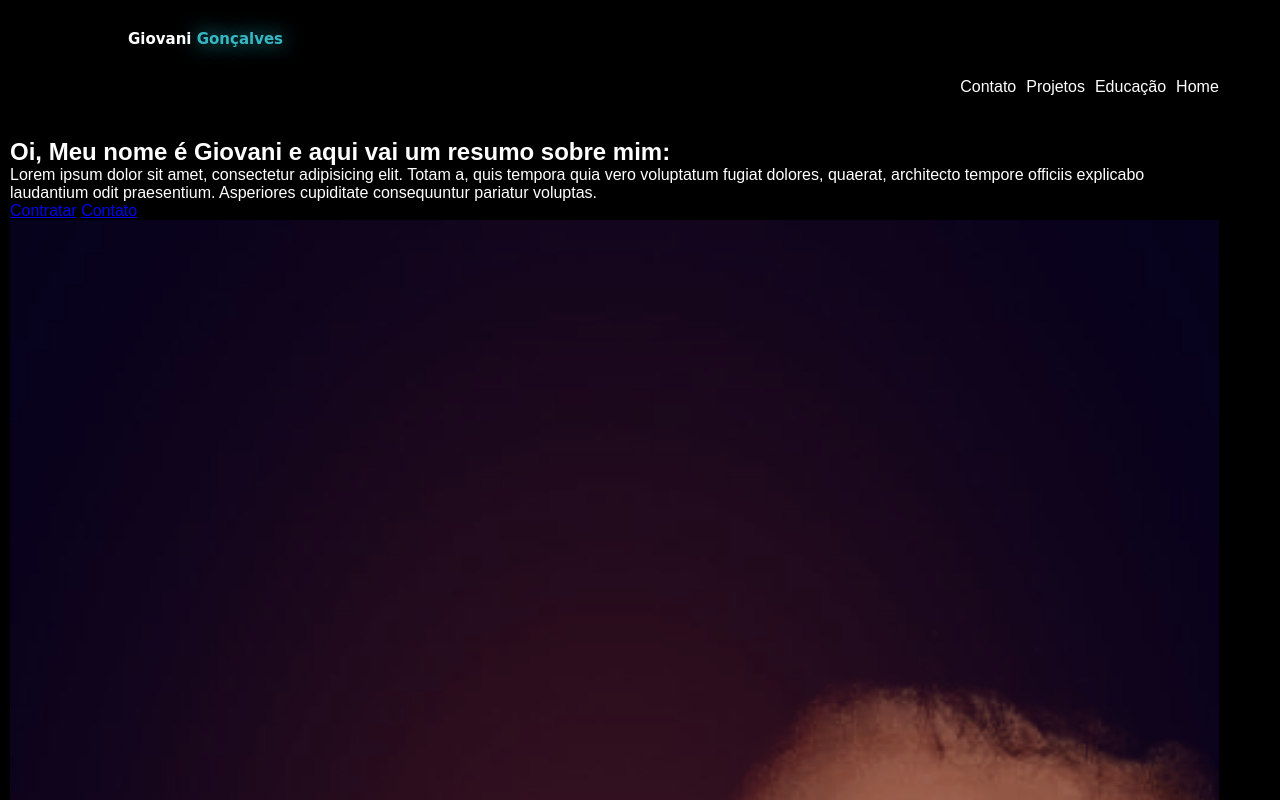
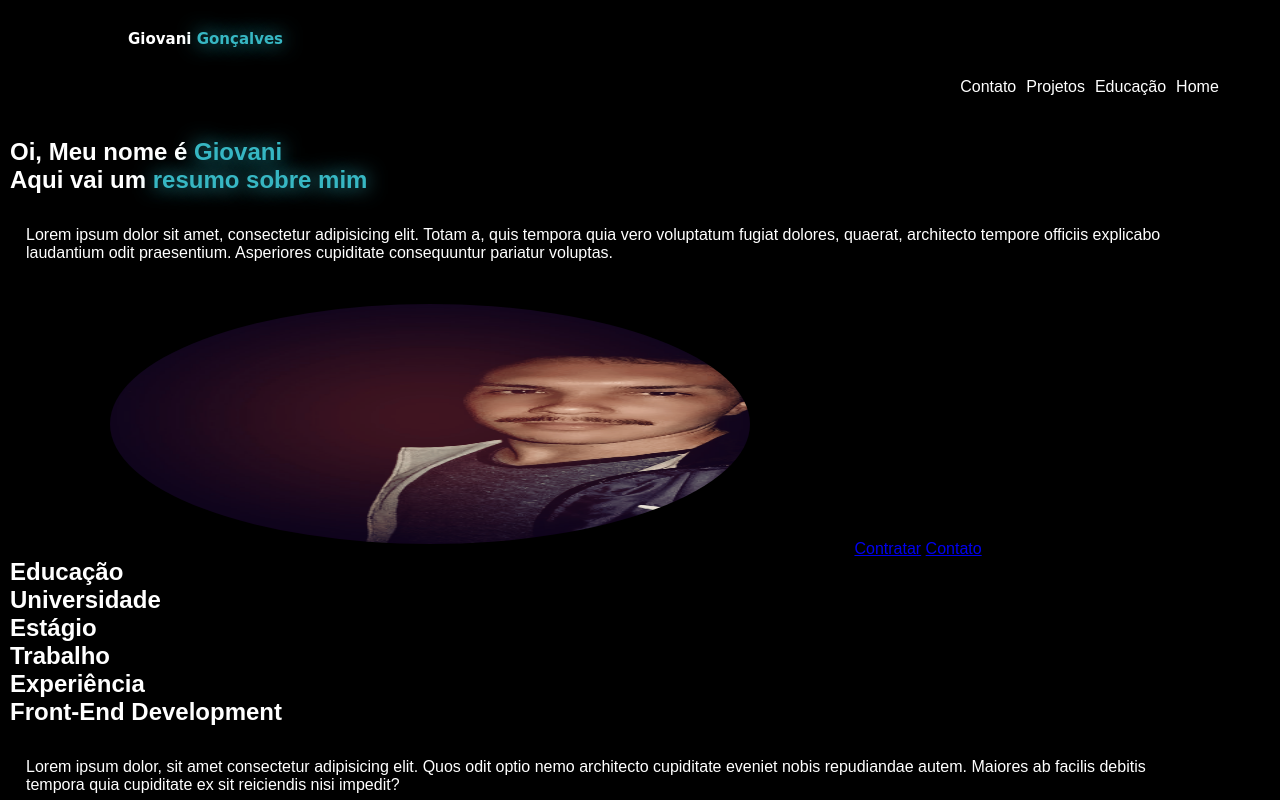
Before and after one commit to Giovani-Project/Giovani-Portfolio, a plain HTML site: page index.html in a window 1280 px wide. Shown: the top 800 px of the page. Drawn offline with Linux system fonts and the light colour scheme.

Commit message:
portfolio atualizado

```diff
--- a/estiloCSS/style.css
+++ b/estiloCSS/style.css
@@ -82,11 +82,28 @@ nav > a:hover {
     text-shadow: 0px 0px 20px var(--cor2);
 }
 
-
-
 main {
     padding: 10px;
 }
 img {
-    width: 100%;
+    position: relative;
+    width: 50vw;
+    height: 30vh;
+    border-radius: 100% 100%;
+    margin: auto;
+    padding: 10px 100px;
 }
+
+main p {
+    padding: 2em 1em;
+}
+
+main .nomegiovani {
+    color: var(--cor2);
+    text-shadow: 0px 0px 20px var(--cor2);
+}
+
+main .resumo {
+    color: var(--cor2);
+    text-shadow: 0px 0px 20px var(--cor2);
+}
--- a/index.html
+++ b/index.html
@@ -24,12 +24,13 @@
     <main><!--Corpo do portfólio-->
         <section>
             <div>
-                <h1>Oi, Meu nome é Giovani e aqui vai um resumo sobre mim:</h1>
+                <h1 class="h001">Oi, Meu nome é <strong class="nomegiovani">Giovani</strong></h1>
+                <h2 class="h002">Aqui vai um <strong class="resumo">resumo sobre mim</strong></h2>
                 <p>Lorem ipsum dolor sit amet, consectetur adipisicing elit. Totam a, quis tempora quia vero voluptatum fugiat dolores, quaerat, architecto tempore officiis explicabo laudantium odit praesentium. Asperiores cupiditate consequuntur pariatur voluptas.</p>
+                <img src="estiloCSS/imagem 6-fotor-2024102019161.png" alt="Foto">
                 <a href="#">Contratar</a>
                 <a href="#">Contato</a>
             </div>
-            <img src="estiloCSS/imagem 6-fotor-2024102019161.png" alt="Foto">
         </section>
         <section>
                 <h1>Educação</h1>
```
